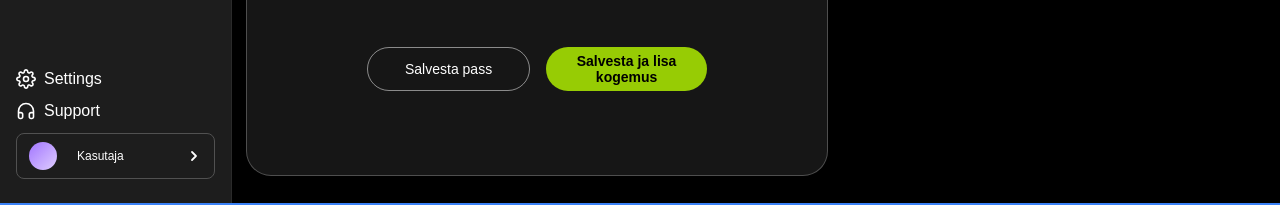
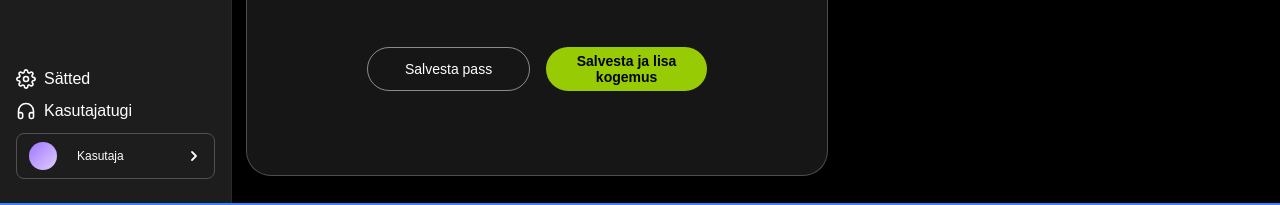
Before and after one commit to hinoobers/EP-lorem8, a React (Vite) app in the folder client/: page /pass/end in a window 1280 px wide. Shown: the part 597-802 px from the top of the page. Built offline with nearby package versions, Linux system fonts and the light colour scheme.

Commit message:
Update sidebar button labels for localization

```diff
--- a/client/src/components/sidebar/Sidebar.tsx
+++ b/client/src/components/sidebar/Sidebar.tsx
@@ -110,7 +110,7 @@ function Sidebar({
       <div className="home-sidebar-bottom">
         <button type="button" className="home-sidebar-link">
           <img src={Settings} alt="" className="home-sidebar-icon-img" aria-hidden="true" />
-          <span>Settings</span>
+          <span>Sätted</span>
         </button>
         <button
           type="button"
@@ -118,7 +118,7 @@ function Sidebar({
           onClick={() => handleNavigate('/support')}
         >
           <img src={Headphones} alt="" className="home-sidebar-icon-img" aria-hidden="true" />
-          <span>Support</span>
+          <span>Kasutajatugi</span>
         </button>
 
         <div className="home-user-card">
```
